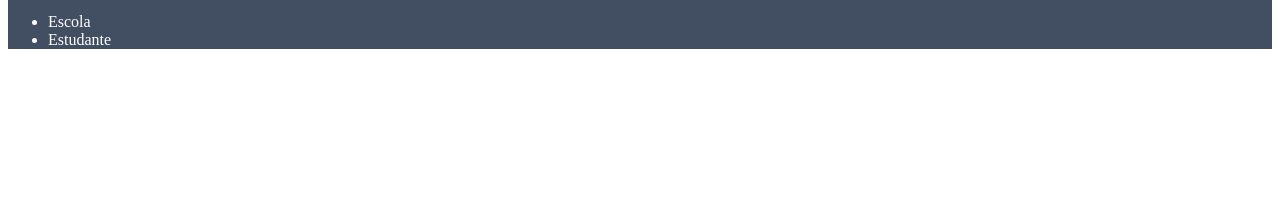
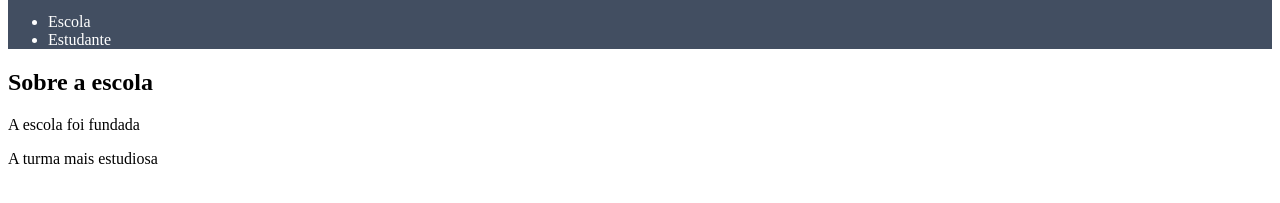
Before and after one commit to kaahrk/site-criativo-alura, a plain HTML site: page index.html in a window 1280 px wide. Shown: the part 213-416 px from the top of the page. Drawn offline with Linux system fonts and the light colour scheme.

Commit message:
Add files via upload

```diff
--- a/index.html
+++ b/index.html
@@ -15,5 +15,13 @@
         </ul>
     </header>
 
+<section class="Escola">
+<div class="escola-div-conteudo">
+    <h2 class= "escola-titulo">Sobre a escola</h2>
+    <p class= escola-texto-um>A escola foi fundada
+    <p class="escola-texto-dois">A turma mais estudiosa</p>
+</div>
+</section>
+
 </body>
 </html>
```
